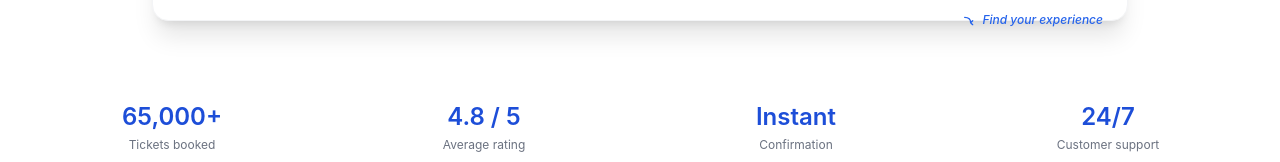
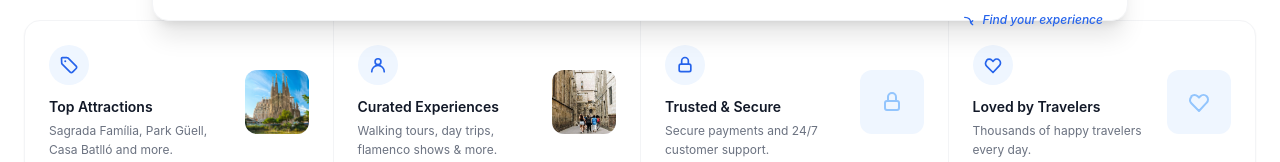
Before and after one commit to vacayinbarcelona/vacay-in-barcelona, a Next.js app: page / in a window 1280 px wide. Shown: the part 790-952 px from the top of the page. Built offline with nearby package versions, Linux system fonts and the light colour scheme; no server answers; the database is empty.

Commit message:
Darken hero overlay, add feature strip

```diff
--- a/src/app/page.tsx
+++ b/src/app/page.tsx
@@ -2,7 +2,7 @@ import Link from 'next/link';
 import type { Metadata } from 'next';
 import { prisma } from '@/lib/db';
 import { Hero } from '@/components/home/Hero';
-import { StatsBar } from '@/components/home/StatsBar';
+import { FeatureStrip } from '@/components/home/FeatureStrip';
 import { CategoryPills } from '@/components/home/CategoryPills';
 import { AttractionCard } from '@/components/home/AttractionCard';
 import { TourCard } from '@/components/home/TourCard';
@@ -63,7 +63,7 @@ export default async function HomePage() {
     <>
       <JsonLd data={itemListJsonLd} />
       <Hero />
-      <StatsBar />
+      <FeatureStrip />
       <CategoryPills />
 
       <section id="attractions" className="max-w-7xl mx-auto px-6 py-10">
--- /dev/null
+++ b/src/components/home/FeatureStrip.tsx
@@ -0,0 +1,68 @@
+import fs from 'fs';
+import path from 'path';
+import Image from 'next/image';
+import { IconTag, IconUser, IconLock, IconHeart } from '@/components/ui/Icons';
+
+function imageExists(publicPath: string): boolean {
+  return fs.existsSync(path.join(process.cwd(), 'public', publicPath));
+}
+
+const FEATURES = [
+  {
+    icon: IconTag,
+    title: 'Top Attractions',
+    description: 'Sagrada Família, Park Güell, Casa Batlló and more.',
+    image: '/images/attractions/sagrada-familia/hero.jpg',
+    alt: 'The Sagrada Família basilica in Barcelona'
+  },
+  {
+    icon: IconUser,
+    title: 'Curated Experiences',
+    description: 'Walking tours, day trips, flamenco shows & more.',
+    image: '/images/attractions/barcelona-walking-tours/hero.jpg',
+    alt: 'A small group on a guided walking tour in Barcelona'
+  },
+  {
+    icon: IconLock,
+    title: 'Trusted & Secure',
+    description: 'Secure payments and 24/7 customer support.',
+    // Drop a photo at public/images/site/feature-support.jpg (square, ~600x600) to replace this placeholder.
+    image: '/images/site/feature-support.jpg',
+    alt: 'A customer support agent ready to help'
+  },
+  {
+    icon: IconHeart,
+    title: 'Loved by Travelers',
+    description: 'Thousands of happy travelers every day.',
+    // Drop a photo at public/images/site/feature-travelers.jpg (square, ~600x600) to replace this placeholder.
+    image: '/images/site/feature-travelers.jpg',
+    alt: 'Travelers enjoying a view over Barcelona'
+  }
+];
+
+export function FeatureStrip() {
+  return (
+    <section className="max-w-7xl mx-auto px-6 -mt-px pb-6">
+      <div className="bg-white rounded-2xl shadow-sm border border-gray-100 grid grid-cols-1 sm:grid-cols-2 lg:grid-cols-4 divide-y sm:divide-y-0 sm:divide-x divide-gray-100">
+        {FEATURES.map(({ icon: Icon, title, description, image, alt }) => (
+          <div key={title} className="flex items-center gap-4 p-6">
+            <div className="flex-1 min-w-0">
+              <span className="flex h-10 w-10 items-center justify-center rounded-full bg-blue-50 text-blue-600 mb-3">
+                <Icon className="h-5 w-5" />
+              </span>
+              <p className="font-semibold text-sm text-gray-900">{title}</p>
+              <p className="text-xs text-gray-500 mt-1 leading-relaxed">{description}</p>
+            </div>
+            <div className="relative h-16 w-16 flex-shrink-0 rounded-xl overflow-hidden bg-blue-50 flex items-center justify-center">
+              {imageExists(image) ? (
+                <Image src={image} alt={alt} fill sizes="64px" className="object-cover" />
+              ) : (
+                <Icon className="h-6 w-6 text-blue-300" />
+              )}
+            </div>
+          </div>
+        ))}
+      </div>
+    </section>
+  );
+}
--- a/src/components/home/Hero.tsx
+++ b/src/components/home/Hero.tsx
@@ -19,7 +19,8 @@ export function Hero() {
           priority
           className="object-cover"
         />
-        <div className="absolute inset-0 bg-gradient-to-t from-black/75 via-black/40 to-black/20" />
+        <div className="absolute inset-0 bg-gradient-to-t from-black/80 via-black/45 to-black/20" />
+        <div className="absolute inset-0 bg-gradient-to-r from-black/65 via-black/25 to-transparent" />
 
         <div className="relative max-w-7xl mx-auto h-full flex flex-col justify-center px-6 pt-24 pb-24 sm:pb-28">
           <span className="inline-flex items-center gap-2 self-start rounded-full border border-amber-300/70 bg-white/5 backdrop-blur-sm px-4 py-1.5 text-xs font-semibold tracking-wider text-white mb-5">
```
